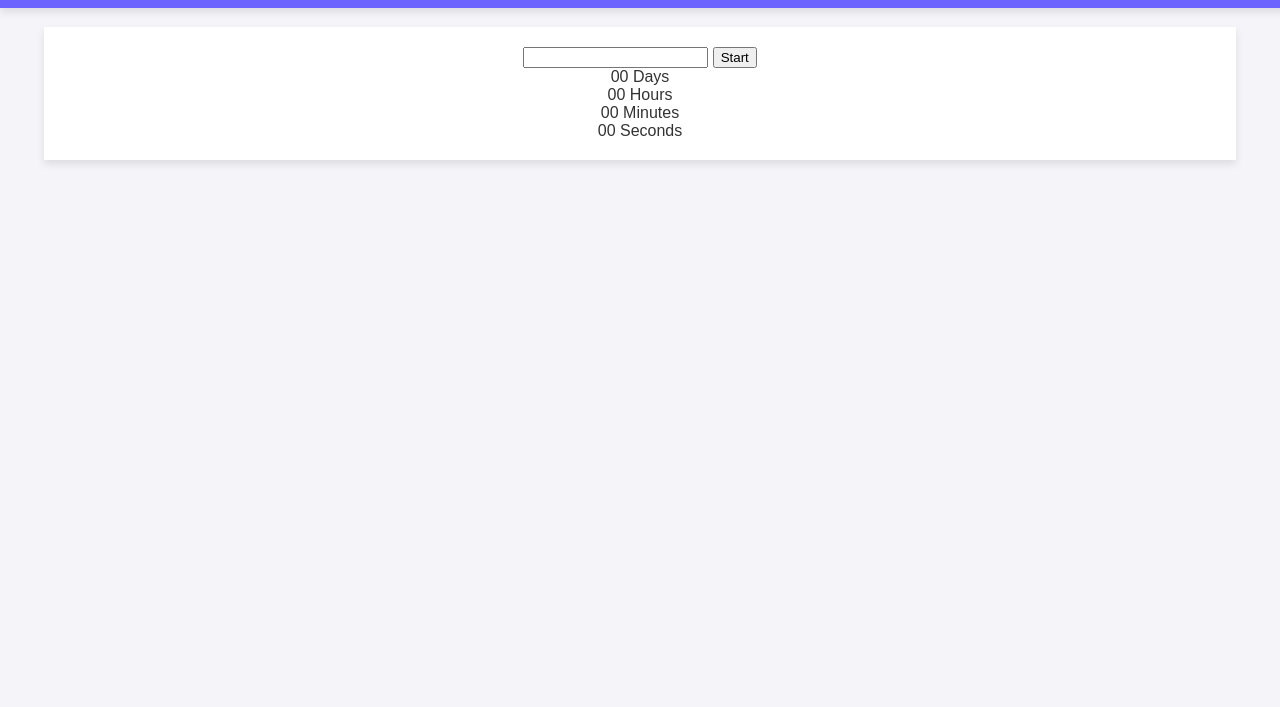
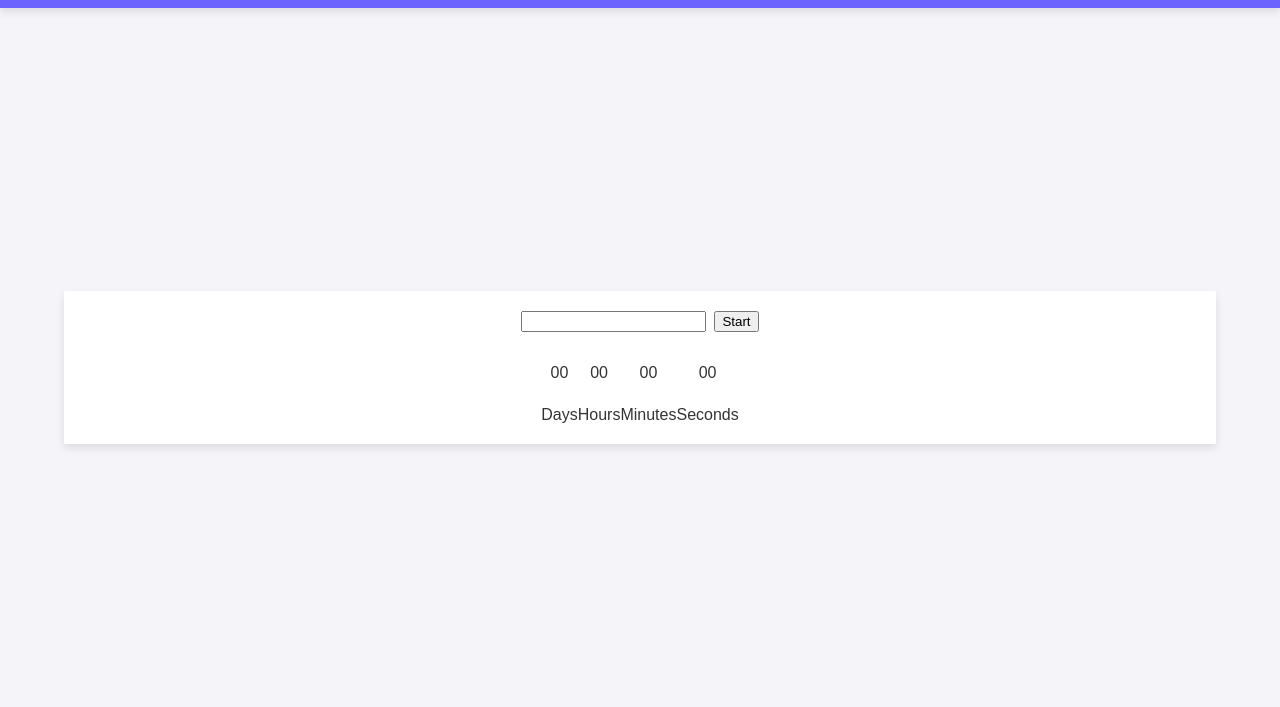
Before and after one commit to Volya16/goit-js-hw-10, a website built with Vite: page src/1-timer.html in a window 1280 px wide. Shown: the part 93-800 px from the top of the page. Built offline with nearby package versions, Linux system fonts and the light colour scheme.

Commit message:
add css styles to timer-task

```diff
--- a/src/1-timer.html
+++ b/src/1-timer.html
@@ -3,7 +3,7 @@
 <head>
     <meta charset="UTF-8">
     <meta name="viewport" content="width=device-width, initial-scale=1.0">
-    <title>Gallery</title>
+    <title>Timer</title>
     <link rel="stylesheet" href="./css/nav.css">
     <link rel="stylesheet" href="./css/1-timer.css">
     <script src="./js/1-timer.js" type="module"></script>
@@ -20,8 +20,10 @@
     </nav>
   </header>
   <div class="container">
-    <input type="text" id="datetime-picker" />
+    <div class="mini-container">
+      <input type="text" id="datetime-picker" />
 <button type="button" data-start>Start</button>
+    </div>
 
 <div class="timer">
   <div class="field">
--- /dev/null
+++ b/src/css/1-timer.css
@@ -0,0 +1,46 @@
+*,
+*::before,
+*::after {
+  box-sizing: border-box;
+}
+
+h1, h2, h3, h4, h5, h6 {
+	margin: 0;
+}
+
+ul {
+    margin: 0;
+
+}
+
+body {
+    padding: 20px;
+    height: 100vh;
+    display: flex;
+    justify-content: center;
+    align-items: center;
+}
+
+.container {
+    display: flex;
+    flex-direction: column;
+    justify-content: center;
+    align-items: center;
+    margin: 0 auto;
+}
+
+.mini-container {
+    display: flex;
+    gap: 8px;
+}
+
+.timer {
+    display: flex;
+    margin-top: 32px;
+}
+
+.field {
+    display: flex;
+    flex-direction: column;
+    gap: 24px;
+}
```
